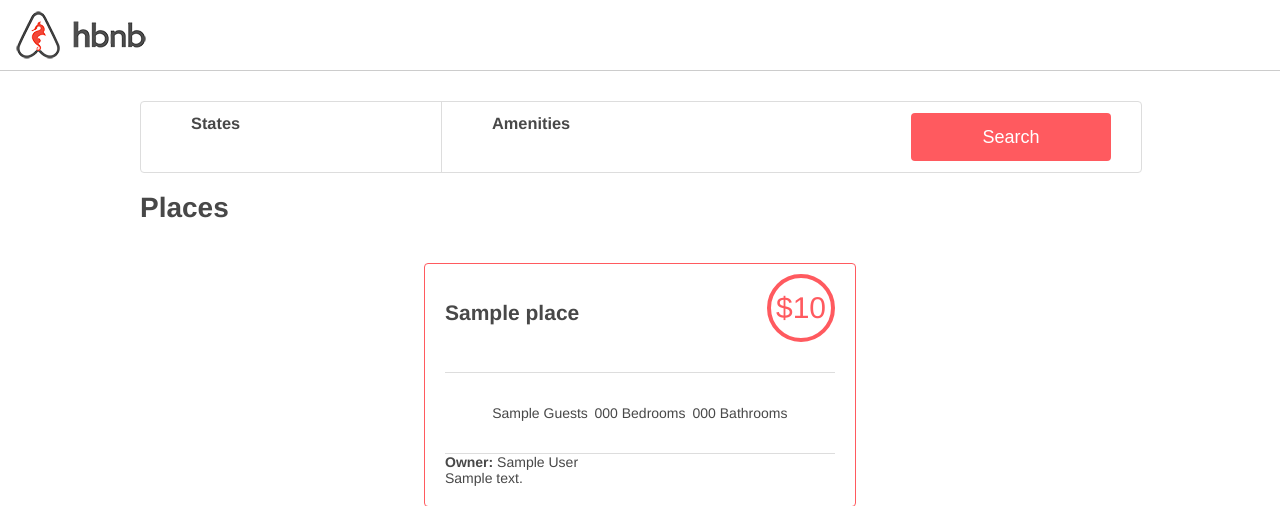
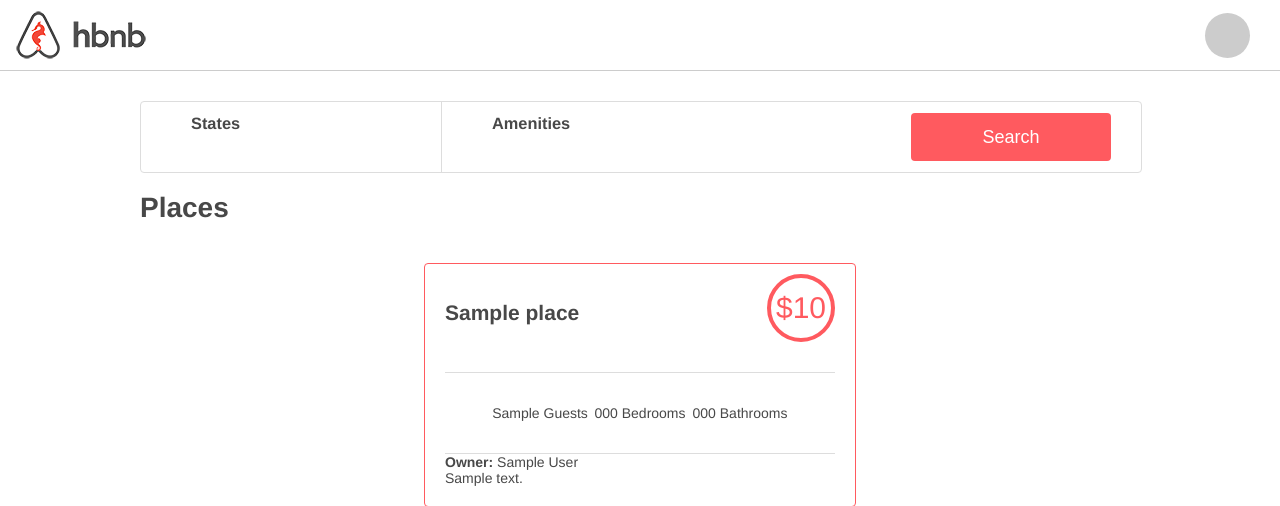
Before and after one commit to hajarLamharchi/AirBnB_clone_v4, a Flask app: template web_dynamic/templates/2-hbnb.html in a window 1280 px wide. Shown: the top 506 px of the page. Run offline with Flask 3, Linux system fonts and the light colour scheme; the template is opened without the code that fills it: most values are stand-ins (such as "Sample title", 1, 10 or a date in 2020); some libraries are stand-ins or nearby versions.

Commit message:
addinf task3

```diff
--- a/web_dynamic/2-hbnb.py
+++ b/web_dynamic/2-hbnb.py
@@ -19,7 +19,7 @@ def close_db(error):
     storage.close()
 
 
-@app.route('/1-hbnb/', strict_slashes=False)
+@app.route('/2-hbnb/', strict_slashes=False)
 def hbnb():
     """ HBNB is alive! """
     states = storage.all(State).values()
--- /dev/null
+++ b/web_dynamic/static/scripts/2-hbnb.js
@@ -0,0 +1,10 @@
+$(document).ready(function () {
+    $.get("http://0.0.0.0:5001/api/v1/status/", function(data){
+        if (data.status = "OK"){
+            $("div#api_status").addClass('available');
+        }
+        else{
+            $("div#api_status").removeClass('available');
+        }
+    })
+});
--- a/web_dynamic/static/styles/3-header.css
+++ b/web_dynamic/static/styles/3-header.css
@@ -13,3 +13,15 @@ header {
     background: url("../images/logo.png") no-repeat center;
     padding-left: 20px;
 }
+#api_status{
+    width: 45px;
+    height: 45px;
+    border-radius: 50%;
+    margin-left: auto;
+    align-self: center;
+    margin-right: 30px;
+    background-color: #cccccc;
+}
+.available{
+    background-color: #ff545f;
+}
--- a/web_dynamic/templates/2-hbnb.html
+++ b/web_dynamic/templates/2-hbnb.html
@@ -10,13 +10,13 @@
     <link rel="icon" href="../static/images/icon.png" />
     <title>HBnB</title>
     <script src="https://code.jquery.com/jquery-3.2.1.min.js?{{ cache_id }}"></script>
-    <script type="text/javascript" src="static/scripts/2-hbnb.js?{{ cache_id }}"></script>
+    <script src="../static/scripts/2-hbnb.js?{{ cache_id }}"></script>
   </head>
   <body>
     <header>
       <div class="logo"></div>
+	  <div id="api_status"></div>
     </header>
-
     <div class="container">
       <section class="filters">
 	<div class="locations">
```
